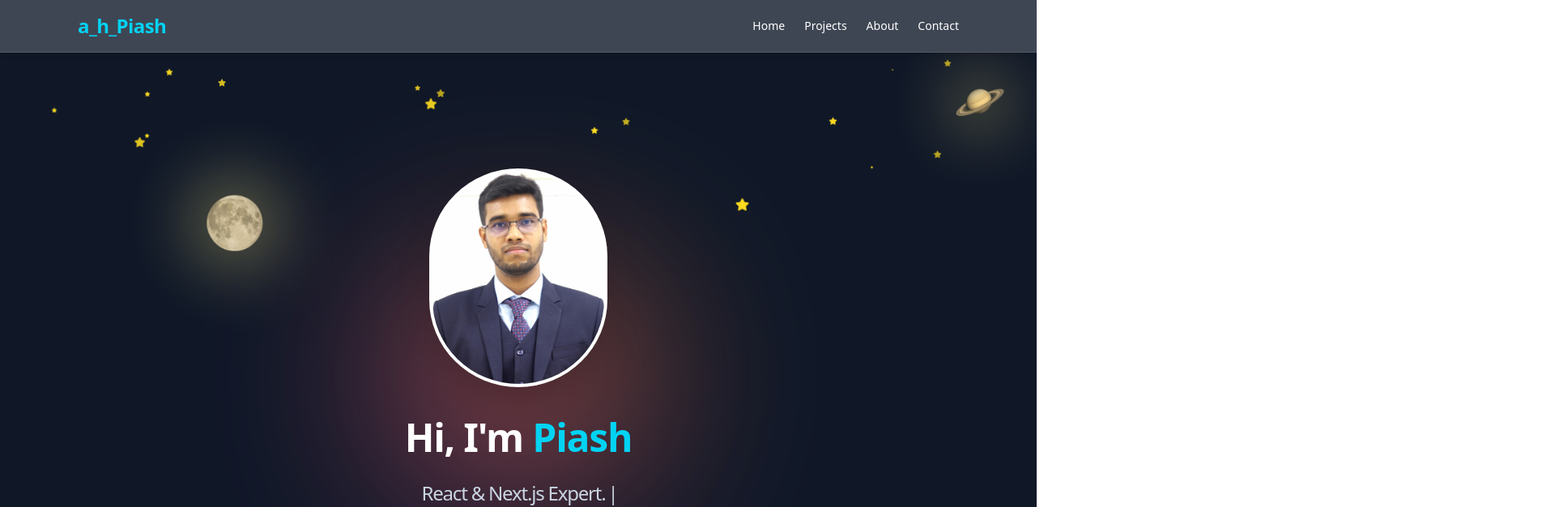
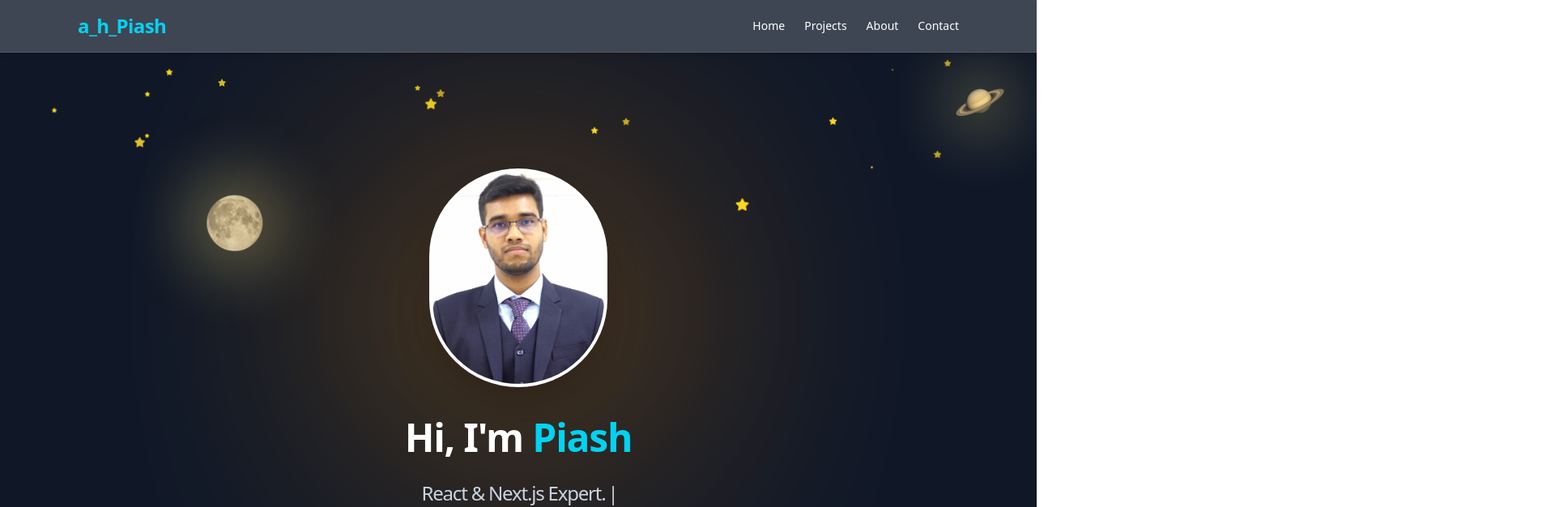
Before and after one commit to AbirHasanPiash/my-portfolio, a Next.js app: page / in a window 1280 px wide. Shown: the top 626 px of the page at 81% size, 1920 px wide, since content can reach past the window. Built offline with nearby package versions, Linux system fonts and the light colour scheme.

Commit message:
tape.jsx updated

```diff
--- a/src/app/globals.css
+++ b/src/app/globals.css
@@ -1,8 +1,8 @@
 @import "tailwindcss";
 
-body {
+/* body {
   overflow-x: hidden;
-}
+} */
 
 
 @layer utilities {
@@ -56,3 +56,40 @@ body {
 .group:hover .animate-marquee {
   animation-play-state: paused;
 }
+
+@keyframes glowPulse {
+  0% {
+    opacity: 0.6;
+    filter: blur(110px);
+    transform: scale(1);
+  }
+  20% {
+    opacity: 0.7;
+    filter: blur(130px);
+    transform: scale(1.03);
+  }
+  40% {
+    opacity: 0.8;
+    filter: blur(150px);
+    transform: scale(1.06);
+  }
+  60% {
+    opacity: 0.75;
+    filter: blur(130px);
+    transform: scale(1.04);
+  }
+  80% {
+    opacity: 0.65;
+    filter: blur(115px);
+    transform: scale(1.01);
+  }
+  100% {
+    opacity: 0.6;
+    filter: blur(110px);
+    transform: scale(1);
+  }
+}
+
+.glow-pulse {
+  animation: glowPulse 5s cubic-bezier(0.4, 0, 0.2, 1) infinite;
+}
--- a/src/components/Hero.tsx
+++ b/src/components/Hero.tsx
@@ -10,7 +10,9 @@ export default function Hero() {
     <section className="relative w-full min-h-[100vh] bg-gray-900 flex flex-col justify-center items-center text-center text-slate-800 font-[var(--font-inter)] overflow-hidden">
       <Stars />
       {/* Luminous background glow */}
-      <div className="absolute top-1/2 left-1/2 w-[300px] h-[240px] bg-gradient-to-tr from-pink-400 via-red-400 to-yellow-500 opacity-70 blur-[120px] rounded-full -translate-x-1/2 -translate-y-1/2 z-0" />
+      <div
+  className="absolute top-2/5 left-1/2 w-[300px] h-[240px] bg-gradient-to-tr from-yellow-400 via-orange-400 to-amber-500 rounded-full -translate-x-1/2 -translate-y-1/2 z-0 glow-pulse"
+/>
 
       {/* Oval Avatar Frame */}
       <motion.div
--- a/src/components/Tape.tsx
+++ b/src/components/Tape.tsx
@@ -40,7 +40,7 @@ const techStack = [
 
 export default function TechStack() {
   return (
-    <div>
+    <div className="w-full">
       <div className="w-full bg-gray-900 py-6">
         <div className="flex flex-col items-center space-y-2">
           <p className="text-xl sm:text-2xl lg:text-3xl font-semibold text-cyan-400 tracking-wide">
```
